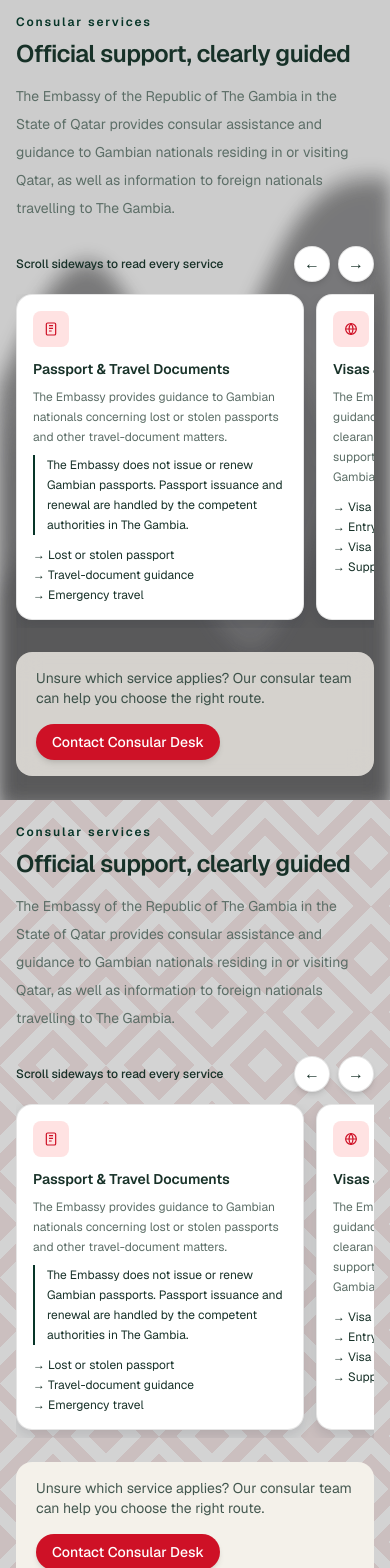
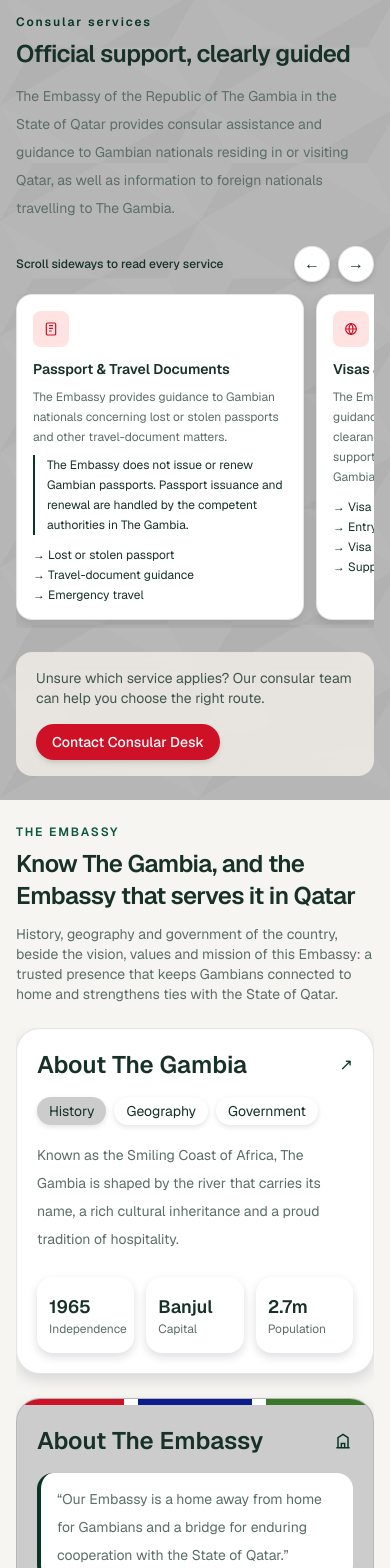
Before and after one commit to HammadiOuassim/gambiaEmbassy, a Next.js app in the folder front/: page / in a window 390 px wide. Shown: the part 3314-4882 px from the top of the page. Built offline with nearby package versions, Linux system fonts and the light colour scheme.

Commit message:
Refactor HomePage layout by removing unnecessary animated wave backgrounds and introducing a new background pattern. Update styling for improved visual consistency and accessibility. Add missing newline in globals.css for better file formatting.

```diff
--- a/front/components/home-page.tsx
+++ b/front/components/home-page.tsx
@@ -224,66 +224,15 @@
           </div>
         </section>
 
+
+
 <section
   id="services"
-  className="home-panel section-stone relative z-0 !overflow-y-auto text-ink [scrollbar-width:none] [&::-webkit-scrollbar]:hidden"
+  className="home-panel section-stone !overflow-y-auto text-ink [scrollbar-width:none] [&::-webkit-scrollbar]:hidden"
 >
-  {/* ===== ANIMATED WAVE BACKGROUND ===== */}
-  <div className="pointer-events-none absolute inset-0 -z-10 overflow-hidden mix-blend-multiply">
-    {/* Wave 1 - Dark Grey */}
-    <div className="animate-wave-up-1 absolute -bottom-10 left-0 right-0 h-full opacity-30 blur-sm">
-      <svg
-        viewBox="0 0 1440 600"
-        fill="none"
-        xmlns="http://www.w3.org/2000/svg"
-        className="h-full w-full"
-        preserveAspectRatio="none"
-      >
-        <path
-          fill="#1c1c1e"
-          d="M0,320L60,298.7C120,277,240,235,360,245.3C480,256,600,320,720,320C840,320,960,256,1080,224C1200,192,1320,192,1380,192L1440,192L1440,600L0,600Z"
-        />
-      </svg>
-    </div>
-
-    {/* Wave 2 - Mid Grey */}
-    <div className="animate-wave-up-2 absolute -bottom-10 left-0 right-0 h-full opacity-25 blur-sm">
-      <svg
-        viewBox="0 0 1440 600"
-        fill="none"
-        xmlns="http://www.w3.org/2000/svg"
-        className="h-full w-full"
-        preserveAspectRatio="none"
-      >
-        <path
-          fill="#3a3a3c"
-          d="M0,400L80,373.3C160,347,320,293,480,320C640,347,800,453,960,437.3C1120,421,1280,288,1360,224L1440,160L1440,600L0,600Z"
-        />
-      </svg>
-    </div>
-
-    {/* Wave 3 - Soft Grey (Highest Reach) */}
-    <div className="animate-wave-up-3 absolute -bottom-10 left-0 right-0 h-full opacity-20 blur-md">
-      <svg
-        viewBox="0 0 1440 600"
-        fill="none"
-        xmlns="http://www.w3.org/2000/svg"
-        className="h-full w-full"
-        preserveAspectRatio="none"
-      >
-        <path
-          fill="#5a5a5e"
-          d="M0,200L60,224C120,248,240,296,360,293.3C480,291,600,238,720,202.7C840,168,960,152,1080,181.3C1200,211,1320,288,1380,326.7L1440,365L1440,600L0,600Z"
-        />
-      </svg>
-    </div>
-
-    {/* Glass Sheet Backdrop */}
-    <div className="absolute inset-0 bg-white/10 backdrop-blur-[8px]" />
-  </div>
-
-  {/* ===== SECTION CONTENT LAYER ===== */}
-  <div className="relative z-10 mx-auto flex min-h-full max-w-7xl flex-col px-4 py-6 sm:px-6">
+  {/* ===== SECTION CONTENT LAYER WITH BACKGROUND PATTERN ===== */}
+  <div className="iso-pattern-bg relative z-0 mx-auto flex min-h-full max-w-7xl flex-col px-4 py-6 sm:px-6">
+    <div className="relative z-10">
       <p className="text-xs font-semibold tracking-[0.16em] text-embassy">
         Consular services
       </p>
@@ -296,6 +245,7 @@
         information to foreign nationals travelling to The Gambia.
       </p>
       <ConsularCardRow cards={services} />
+
       <div className="mt-6 flex flex-col items-start justify-between gap-4 rounded-2xl bg-sand/80 backdrop-blur-md px-5 py-4 sm:flex-row sm:items-center">
         <p className="text-sm text-ink/80">
           Unsure which service applies? Our consular team can help you choose the right route.
@@ -305,8 +255,7 @@
           className="cursor-pointer rounded-full bg-[#CE1126] px-4 py-2 text-sm font-medium text-white shadow-md transition-shadow duration-200 hover:shadow-lg"
         >
           Contact Consular Desk
-      </a>
-    </div>
+        </a>      </div>
 
       {/* Kept for later: full consular write-up below the cards.
       <div className="mt-8 border-t border-black/10 pt-8">
@@ -386,121 +335,9 @@
       </div>
       */}
     </div>
-</section>
-        <section
-  id="services"
-  className="home-panel section-stone relative z-0 !overflow-y-auto text-ink [scrollbar-width:none] [&::-webkit-scrollbar]:hidden before:pointer-events-none before:absolute before:inset-0 before:-z-10 before:opacity-15 before:bg-[linear-gradient(45deg,#0000_calc(25%/3),#ffffff_0_calc(50%/3),#0000_0_calc(250%/3),#ffffff_0_calc(275%/3),#0000_0),linear-gradient(45deg,#ffffff_calc(25%/3),#0000_0_calc(50%/3),#ffffff_0_25%,#0000_0_75%,#ffffff_0_calc(250%/3),#0000_0_calc(275%/3),#ffffff_0),linear-gradient(-45deg,#0000_calc(25%/3),#ffffff_0_calc(50%/3),#0000_0_calc(250%/3),#ffffff_0_calc(275%/3),#0000_0),linear-gradient(-45deg,#ffffff_calc(25%/3),#0000_0_calc(50%/3),#ffffff_0_25%,#0000_0_75%,#ffffff_0_calc(250%/3),#0000_0_calc(275%/3),#ffffff_0)] before:bg-[#c77979] before:[background-position:0_0,53px_53px] before:[background-size:106px_106px]"
->
-  <div className="relative z-10 mx-auto flex min-h-full max-w-7xl flex-col px-4 py-6 sm:px-6">
-    <p className="text-xs font-semibold tracking-[0.16em] text-embassy">
-      Consular services
-    </p>
-    <h2 className="mt-2 text-2xl font-semibold tracking-tight sm:text-4xl">
-      Official support, clearly guided
-    </h2>
-    <p className="mt-3 max-w-3xl text-sm leading-7 text-muted">
-      The Embassy of the Republic of The Gambia in the State of Qatar provides consular
-      assistance and guidance to Gambian nationals residing in or visiting Qatar, as well as
-      information to foreign nationals travelling to The Gambia.
-    </p>
-    <ConsularCardRow cards={services} />
-    <div className="mt-6 flex flex-col items-start justify-between gap-4 rounded-2xl bg-sand px-5 py-4 sm:flex-row sm:items-center">
-      <p className="text-sm text-ink/80">
-        Unsure which service applies? Our consular team can help you choose the right route.
-      </p>
-      {/* <a
-        href="#location"
-        className="rounded-full border border-black/10 bg-white px-4 py-2 text-sm font-medium text-ink"
-      >
-        Contact Consular Desk
-      </a> */}
-      <a
-        href="#location"
-        className="cursor-pointer rounded-full bg-[#CE1126] px-4 py-2 text-sm font-medium text-white shadow-md transition-shadow duration-200 hover:shadow-lg"
-      >
-        Contact Consular Desk
-      </a>
-    </div>
-
-    {/* Kept for later: full consular write-up below the cards.
-    <div className="mt-8 border-t border-black/10 pt-8">
-      <p className="max-w-3xl text-sm leading-7 text-ink">
-        The Embassy of the Republic of The Gambia in the State of Qatar provides consular
-        assistance and guidance to Gambian nationals residing in or visiting Qatar, as well as
-        information to foreign nationals travelling to The Gambia.
-      </p>
-
-      <h3 className="mt-8 text-lg font-semibold tracking-tight">Services Provided</h3>
-      <ol className="mt-4 grid gap-3 md:grid-cols-2">
-        {consularGuide.map((item, index) => (
-          <li key={item.title} className="rounded-2xl bg-white p-4">
-            <div className="flex gap-3">
-              <span className="flex h-8 w-8 shrink-0 items-center justify-center rounded-full bg-embassy text-sm font-semibold text-white">
-                {index + 1}
-              </span>
-              <div>
-                <h4 className="text-sm font-semibold">{item.title}</h4>
-                <p className="mt-1 text-sm leading-6 text-muted">{item.body}</p>
-                {"note" in item ? (
-                  <p className="mt-2 border-l-2 border-embassy pl-3 text-sm leading-6 text-ink">
-                    {item.note}
-                  </p>
-                ) : null}
-              </div>
-            </div>
-          </li>
-        ))}
-      </ol>
-
-      <div className="mt-4 rounded-2xl bg-white px-5 py-4">
-        <h3 className="text-sm font-semibold">General Requirements</h3>
-        <p className="mt-2 text-sm leading-6 text-muted">
-          Requirements vary depending on the service requested. Applicants may be required to
-          provide valid identification, supporting documents, photographs, application forms,
-          and applicable fees.
-        </p>
-        <p className="mt-2 text-sm leading-6 text-ink">
-          Members of the public are advised to contact the Embassy in advance to confirm the
-          applicable requirements and procedures.
-        </p>
-      </div>
-
-      <div className="mt-4 rounded-2xl bg-embassy px-5 py-5 text-white">
-        <h3 className="text-sm font-semibold">Contact</h3>
-        <p className="mt-1 text-sm text-white/80">
-          Embassy of the Republic of The Gambia in the State of Qatar
-        </p>
-        <dl className="mt-4 grid gap-4 sm:grid-cols-2 lg:grid-cols-4">
-          <div>
-            <dt className="text-xs tracking-wide text-white/60">Telephone</dt>
-            <dd className="mt-1 text-sm font-medium">
-              <a href="tel:+97444652002" className="hover:underline">
-                +974 4465 2002
-              </a>
-            </dd>
-          </div>
-          <div>
-            <dt className="text-xs tracking-wide text-white/60">Email</dt>
-            <dd className="mt-1 text-sm font-medium">
-              <a href="mailto:gambiaembassydoha@gmail.com" className="hover:underline">
-                gambiaembassydoha@gmail.com
-              </a>
-            </dd>
-          </div>
-          <div>
-            <dt className="text-xs tracking-wide text-white/60">Office Hours</dt>
-            <dd className="mt-1 text-sm font-medium">Sunday–Thursday, 8:00 AM–4:00 PM</dd>
-          </div>
-          <div>
-            <dt className="text-xs tracking-wide text-white/60">Location</dt>
-            <dd className="mt-1 text-sm font-medium">Doha, State of Qatar</dd>
-          </div>
-        </dl>
-      </div>
-    </div>
-    */}
   </div>
 </section>
+
 
         <section id="about" className="home-panel bg-[#f6f5f2] text-ink">
           <div className="mx-auto flex h-full min-h-0 max-w-7xl flex-col px-4 py-6 sm:px-6">
@@ -522,44 +359,7 @@
           </div>
         </section>
 
-        <section id="discover" className="home-panel section-stone text-ink">
-          <div className="mx-auto flex h-full min-h-0 max-w-7xl flex-col px-4 py-6 sm:px-6">
-            <p className="text-xs font-semibold tracking-[0.16em] text-embassy">
-              DISCOVER THE GAMBIA
-            </p>
-            <h2 className="mt-2 text-2xl font-semibold tracking-tight sm:text-4xl">
-              A destination for partnership and exploration
-            </h2>
-            <p className="mt-3 max-w-2xl text-sm text-muted">
-              Practical resources for investors, businesses and travellers building meaningful
-              connections with The Gambia.
-            </p>
-            <div className="mt-6 grid min-h-0 flex-1 grid-cols-1 gap-5 md:grid-cols-3 lg:overflow-hidden">
-              <DiscoverCard
-                image="/card-trade.png"
-                kicker="TRADE & INVESTMENT"
-                title="Grow with one of West Africa’s most open economies"
-                body="Find sector intelligence and clear routes for responsible investment."
-                tags={["Key Economic Sectors", "Business Procedures", "Trade Opportunities", "Useful Contacts"]}
-              />
-              <DiscoverCard
-                image="/G tourism.avif"
-                kicker="TOURISM"
-                title="Experience the Smiling Coast of Africa"
-                body="Plan an unforgettable visit shaped by nature, heritage and generous hospitality."
-                tags={["Key Attractions", "Beaches", "Cultural Heritage", "Events & Festivals", "Travel & Accommodation Info"]}
-              />
-              <DiscoverCard
-                image="/G top dest.jpg"
-                kicker="TOP DESTINATION"
-                title="Follow the River Gambia from the coast inland"
-                body="The river that names the country is its defining journey, from the Atlantic shore through mangrove creeks to historic river towns."
-                tags={["River Gambia", "Kunta Kinteh Island", "Banjul", "Mangrove Creeks"]}
-                href="#about"
-              />
-            </div>
-          </div>
-        </section>
+
         <section id="discover" className="home-panel section-stone iso-pattern-bg relative z-0 text-ink">
   <div className="relative z-10 mx-auto flex h-full min-h-0 max-w-7xl flex-col px-4 py-6 sm:px-6">
     <p className="text-xs font-semibold tracking-[0.16em] text-embassy">
@@ -600,7 +400,7 @@
 </section>
         <NewsSection />
 
-        <section id="location" className="home-panel section-stone flex flex-col text-ink">
+        {/* <section id="location" className="home-panel section-stone flex flex-col text-ink">
           <div className="mx-auto flex h-full min-h-0 w-full max-w-7xl flex-col px-4 py-6 sm:px-6">
             <p className="text-xs font-semibold tracking-[0.16em] text-embassy">EMBASSY LOCATION</p>
             <h2 className="mt-2 text-2xl font-semibold tracking-tight sm:text-4xl">
@@ -629,12 +429,12 @@
               </div>
             </div>
           </div>
-        </section>
+        </section> */}
 
-
-
-        <section id="location" className="home-panel section-stone warm-pattern-bg relative z-0 flex flex-col text-ink">
-  <div className="relative z-10 mx-auto flex h-full min-h-0 w-full max-w-7xl flex-col px-4 py-6 sm:px-6">
+        <section id="location" className="home-panel section-stone flex flex-col text-ink">
+  {/* ===== INNER CONTAINER WITH PATTERN BACKGROUND ===== */}
+  <div className="iso-pattern-bg relative z-0 mx-auto flex h-full min-h-0 w-full max-w-7xl flex-col px-4 py-6 sm:px-6">
+    <div className="relative z-10 flex h-full min-h-0 w-full flex-col">
       <p className="text-xs font-semibold tracking-[0.16em] text-embassy">EMBASSY LOCATION</p>
       <h2 className="mt-2 text-2xl font-semibold tracking-tight sm:text-4xl">
         Find the Embassy in Doha
@@ -662,7 +462,10 @@
         </div>
       </div>
     </div>
+  </div>
 </section>
+
+
       </main>
       <SiteFooter className="home-footer" />
     </div>
```
Also changed, not shown: front/app/globals.css (line endings or trailing spaces). Lines whose indentation alone changed are shown as unchanged.
